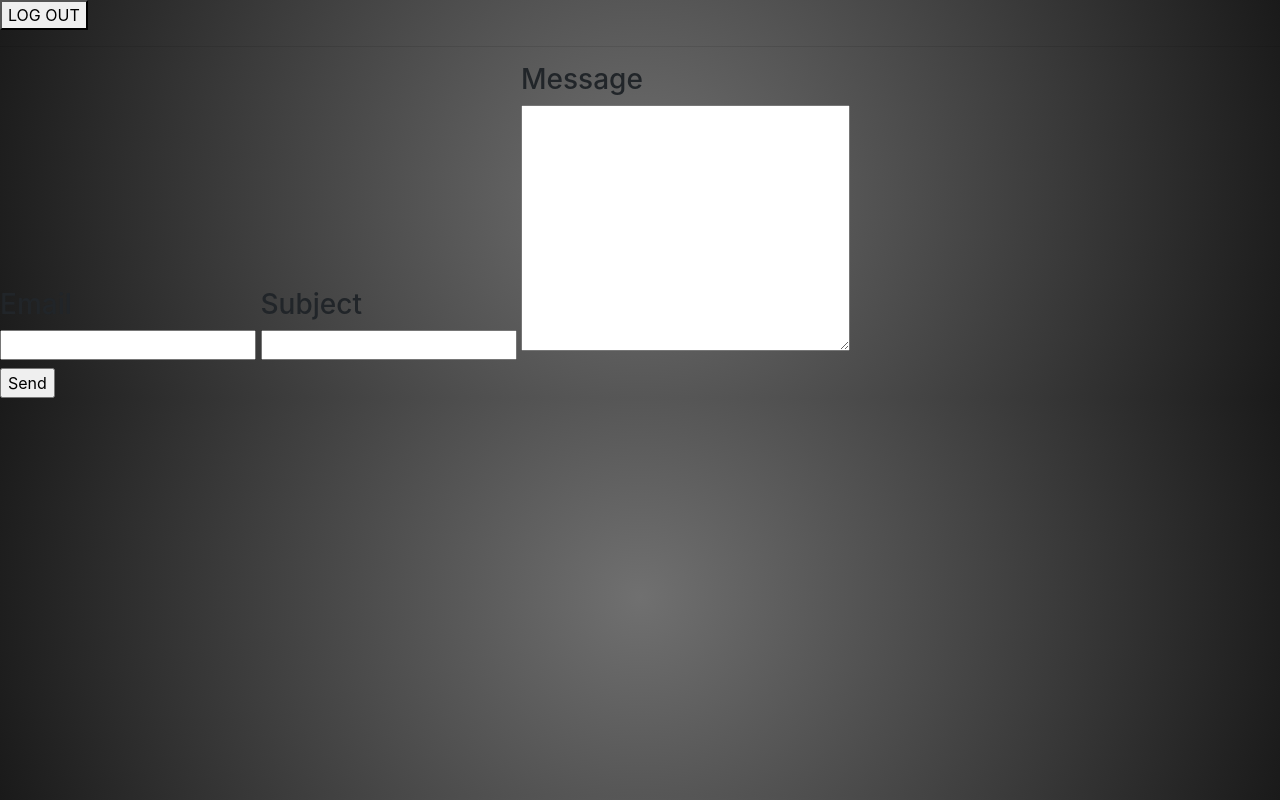
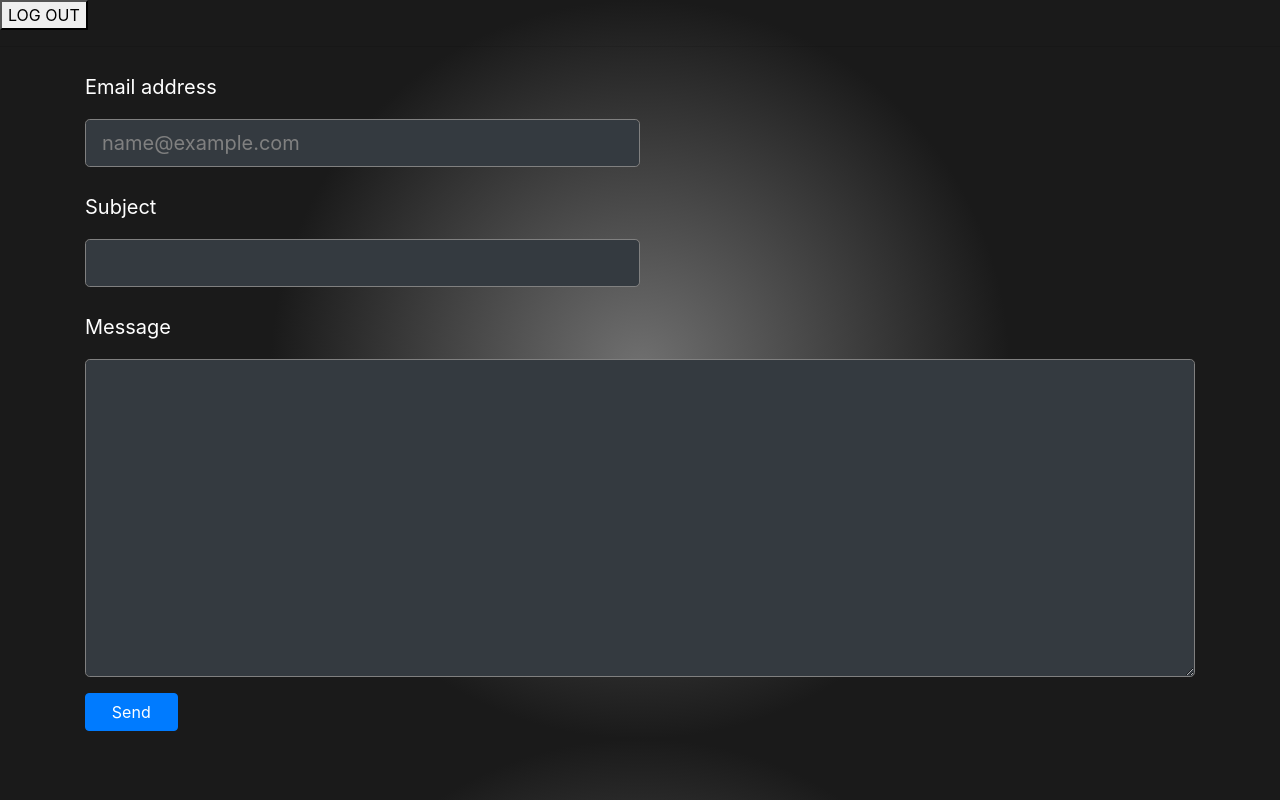
Before and after one commit to Darshan-AS/Darkmail, a Django app: page /compose/ in a window 1280 px wide. Run offline with Django 3.2, Linux system fonts and the light colour scheme; some libraries are stand-ins or nearby versions.

Commit message:
Add material design to compose page

```diff
--- /dev/null
+++ b/compose/static/compose/css/compose.css
@@ -0,0 +1,17 @@
+body {
+    background-image: radial-gradient(circle, #707070, #1A1A1A, #1A1A1A);
+}
+
+input, textarea {
+    border: 1px solid gray !important;
+    color: white !important;
+}
+
+
+input:focus, textarea:focus {
+    box-shadow: 10px 14px 28px #3F3F3F !important;
+}
+
+::-webkit-input-placeholder { /* Chrome/Opera/Safari */
+    color: grey !important;
+}
--- a/compose/templates/compose/compose.html
+++ b/compose/templates/compose/compose.html
@@ -1,25 +1,33 @@
 {% extends "base.html" %}
+{% load static %}
 
 {% block title %}
     Compose
 {% endblock %}
 
+{% block link %}
+    <link rel="stylesheet" href="{% static 'compose/css/compose.css' %}">
+    <script src="{% static 'compose/js/compose.js' %}" type="text/javascript"></script>
+{% endblock %}
+
 {% block body %}
-    <form action="{% url 'compose:send' %}" method="post">
-        {% csrf_token %}
-        <label>
-            <h3>Email</h3>
-            <input type="email" name="to">
-        </label>
-        <label>
-            <h3>Subject</h3>
-            <input type="text" name="subject">
-        </label>
-        <label>
-            <h3>Message</h3>
-            <textarea name="body" rows="10" cols="30"></textarea>
-        </label>
-        <br>
-        <input type="submit" value="Send">
-    </form>
+    <div class="container">
+        <form class="text-white" action="{% url 'compose:send' %}" method="post">
+            {% csrf_token %}
+            <div class="form-group">
+                <label class="col-form-label-lg" for="to">Email address</label>
+                <input type="email" class="form-control form-control-lg bg-dark col-md-6" id="to"
+                       placeholder="name@example.com">
+            </div>
+            <div class="form-group">
+                <label class="col-form-label-lg" for="subject">Subject</label>
+                <input type="text" class="form-control form-control-lg bg-dark col-md-6" id="subject">
+            </div>
+            <div class="form-group">
+                <label class="col-form-label-lg" for="message">Message</label>
+                <textarea class="form-control form-control-lg bg-dark" id="message" rows="10"></textarea>
+            </div>
+            <button type="submit" class="btn btn-primary mb-2 col-md-1 col-form-label-lg">Send</button>
+        </form>
+    </div>
 {% endblock %}
```
Also changed, not shown: compose/static/compose/js/compose.js (added).
